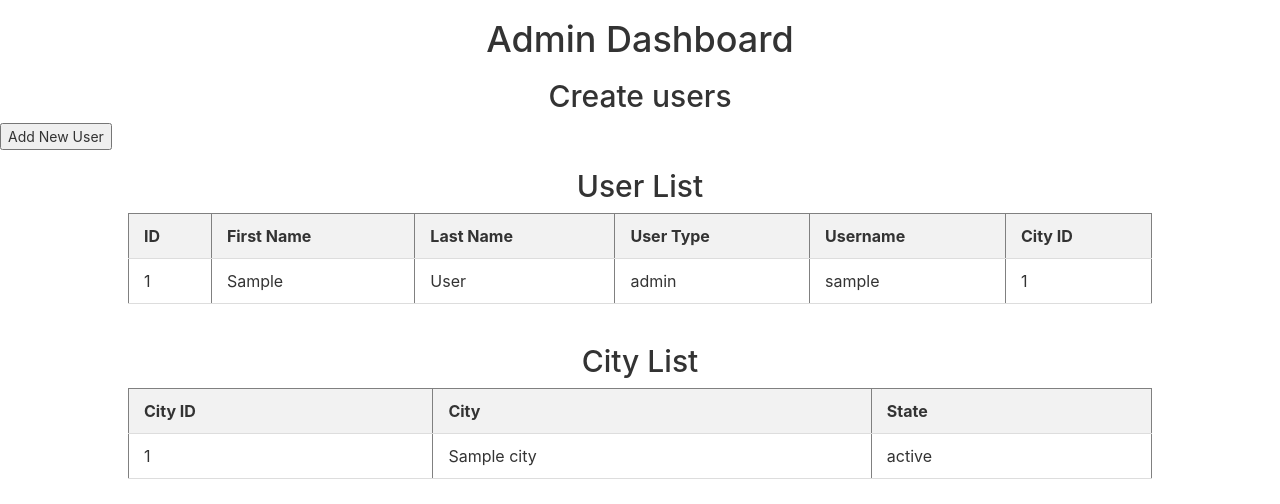
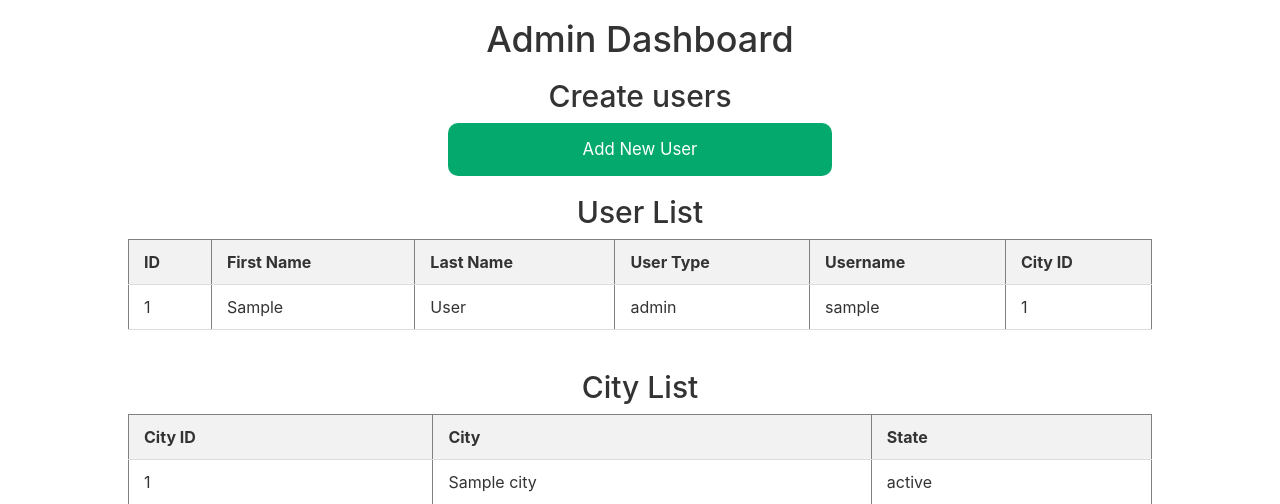
Before and after one commit to MedChest-Development-Group/retail, a Flask app: template app/templates/admin/dashboard.html in a window 1280 px wide. Shown: the top 504 px of the page. Run offline with Flask 3, Linux system fonts and the light colour scheme; the template is opened without the code that fills it: most values are stand-ins (such as "Sample title", 1, 10 or a date in 2020).

Commit message:
some more changes

```diff
--- a/app/static/css/main.css
+++ b/app/static/css/main.css
@@ -200,13 +200,14 @@ button#loginButton:hover {
 
 /* Admin Create User */
 .createUser-container {
-    padding: 20%;
+    padding: 20px;
     width: 100%;
     box-sizing: border-box;
 }
 
 .createUser-form {
-    width: 100%;
+    width: 30%;
+    max-width: 500px;
     display: flex;
     flex-direction: column;
     align-items: center;
@@ -219,7 +220,7 @@ input#city,
 input#state,
 input#username-admin,
 input#password-admin {
-    width: 100%;
+    width: 200%;
     padding: 12px 20px;
     margin: 8px 0;
     display: inline-block;
@@ -239,6 +240,7 @@ input#password-admin {
 }
 
 input#createUserButton {
+    display: block;
     width: 60%;
     background-color: #04AA6D;
     color: white;
@@ -258,11 +260,13 @@ input#createUserButton:hover {
     padding: 20px;
 }
 button#createNewUserButton {
-    width: 15%;
+    display: block;
+    width: 30%;
+    font-size: 1.2em;
     background-color: #04AA6D;
     color: white;
     padding: 14px 20px;
-    margin: 8px 0;
+    margin: 8px auto;
     border: none;
     border-radius: 10px;
     cursor: pointer;
--- a/app/templates/admin/dashboard.html
+++ b/app/templates/admin/dashboard.html
@@ -3,7 +3,7 @@
 {% block content %}
     <h1 class="admin-title center">Admin Dashboard</h1>
     <h2 class="admin-sub center">Create users</h2>
-    <button class="user-button center" onclick="location.href='/create_user'">Add New User</button>
+    <button onclick="location.href='/create_user'" id="createNewUserButton">Add New User</button>
     <h2 class="admin-sub center">User List</h2>
     <div class="users-list">
         <table border="1">
```
